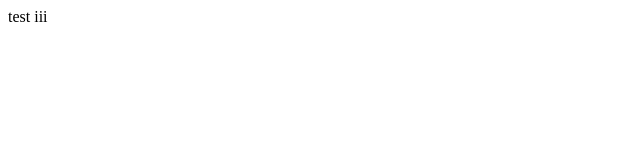
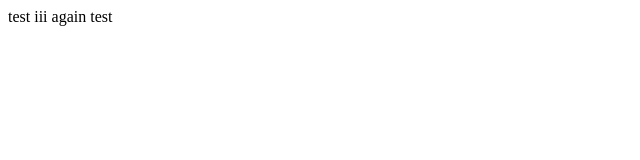
Before and after one commit to mahmoudshababo/Pencil-Store, a plain HTML site: page test.html in a window 1280 px wide. Shown: the full height of the page, 0-640 px from the left. Drawn offline with Linux system fonts and the light colour scheme.

Commit message:
first edit

```diff
--- a/test.html
+++ b/test.html
@@ -1,3 +1,5 @@
 <body>
     test iii
+
+    again test
 </body>
```
